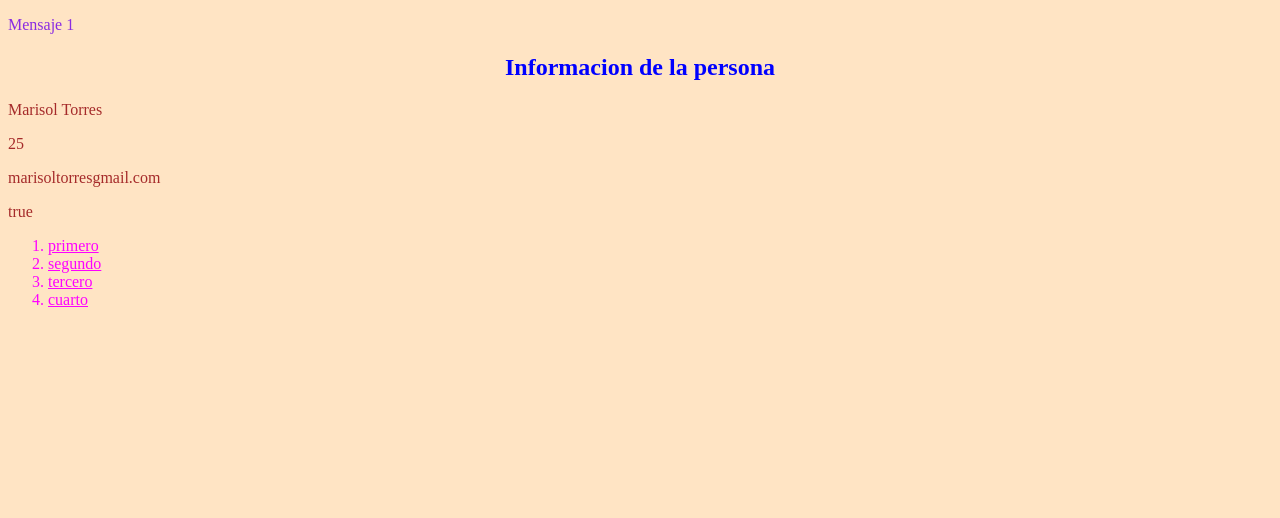
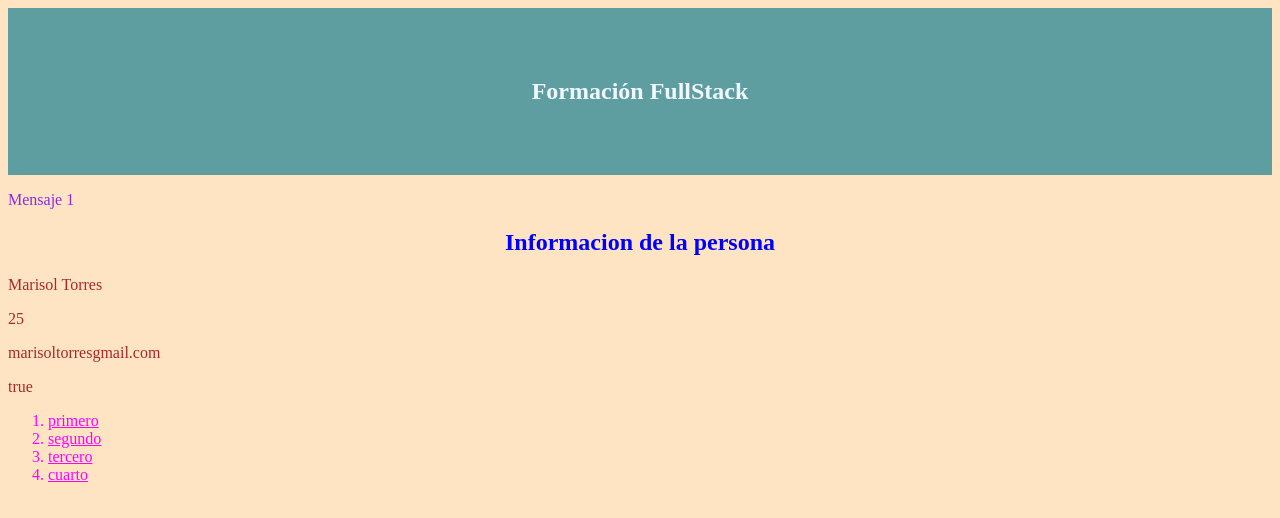
Before and after one commit to marisoltorres99/curso_san_cristobal, an Angular app in the folder practica_front/angular_app/: page / in a window 1280 px wide. Shown: the top 518 px of the page. Built offline with nearby package versions, Linux system fonts and the light colour scheme.

Commit message:
agrego ejercicio 5

```diff
--- a/practica_front/angular_app/src/app/app.component.html
+++ b/practica_front/angular_app/src/app/app.component.html
@@ -1,3 +1,4 @@
+<app-ejercicio5></app-ejercicio5>
 <app-ejercicio2></app-ejercicio2>
 <app-ejercicio3></app-ejercicio3>
 <app-ejercicio4></app-ejercicio4>
--- a/practica_front/angular_app/src/app/app.component.ts
+++ b/practica_front/angular_app/src/app/app.component.ts
@@ -3,10 +3,11 @@ import { RouterOutlet } from '@angular/router';
 import { Ejercicio2Component } from "./ejercicio2/ejercicio2.component";
 import { Ejercicio3Component } from "./ejercicio3/ejercicio3.component";
 import { Ejercicio4Component } from "./ejercicio4/ejercicio4.component";
+import { Ejercicio5Component } from './ejercicio5/ejercicio5.component';
 
 @Component({
   selector: 'app-root',
-  imports: [RouterOutlet, Ejercicio2Component, Ejercicio3Component, Ejercicio4Component],
+  imports: [RouterOutlet, Ejercicio2Component, Ejercicio3Component, Ejercicio4Component, Ejercicio5Component],
   templateUrl: './app.component.html',
   styleUrl: './app.component.css'
 })
--- /dev/null
+++ b/practica_front/angular_app/src/app/ejercicio5/ejercicio5.component.css
@@ -0,0 +1,6 @@
+header {
+    background-color: cadetblue;
+    color: aliceblue;
+    padding: 50px;
+    text-align: center;
+}
--- /dev/null
+++ b/practica_front/angular_app/src/app/ejercicio5/ejercicio5.component.html
@@ -0,0 +1,3 @@
+<header>
+    <h2>{{texto_header}}</h2>
+</header>
--- /dev/null
+++ b/practica_front/angular_app/src/app/ejercicio5/ejercicio5.component.ts
@@ -0,0 +1,11 @@
+import { Component } from '@angular/core';
+
+@Component({
+  selector: 'app-ejercicio5',
+  imports: [],
+  templateUrl: './ejercicio5.component.html',
+  styleUrl: './ejercicio5.component.css'
+})
+export class Ejercicio5Component {
+  texto_header: string = "Formación FullStack"
+}
```
Also changed, not shown: 1 other file (tests, documents, lock files or other folders).
